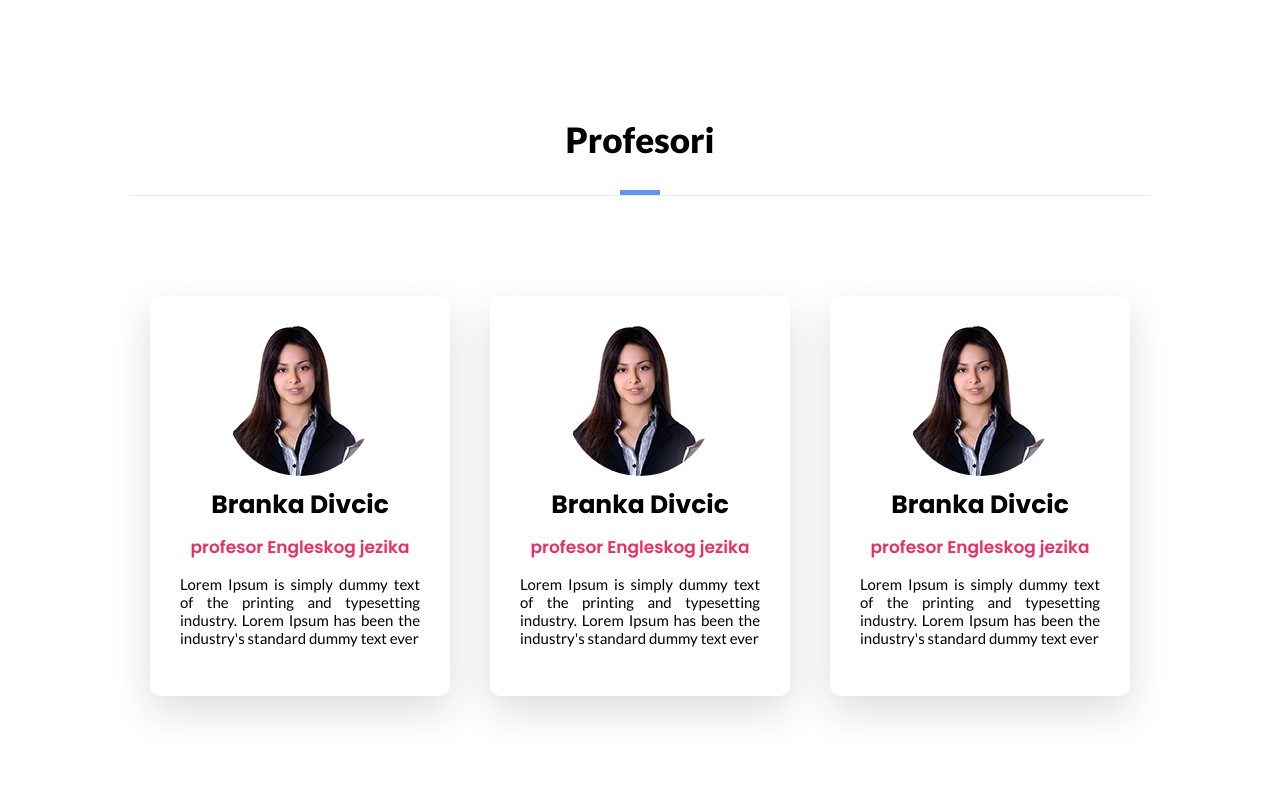
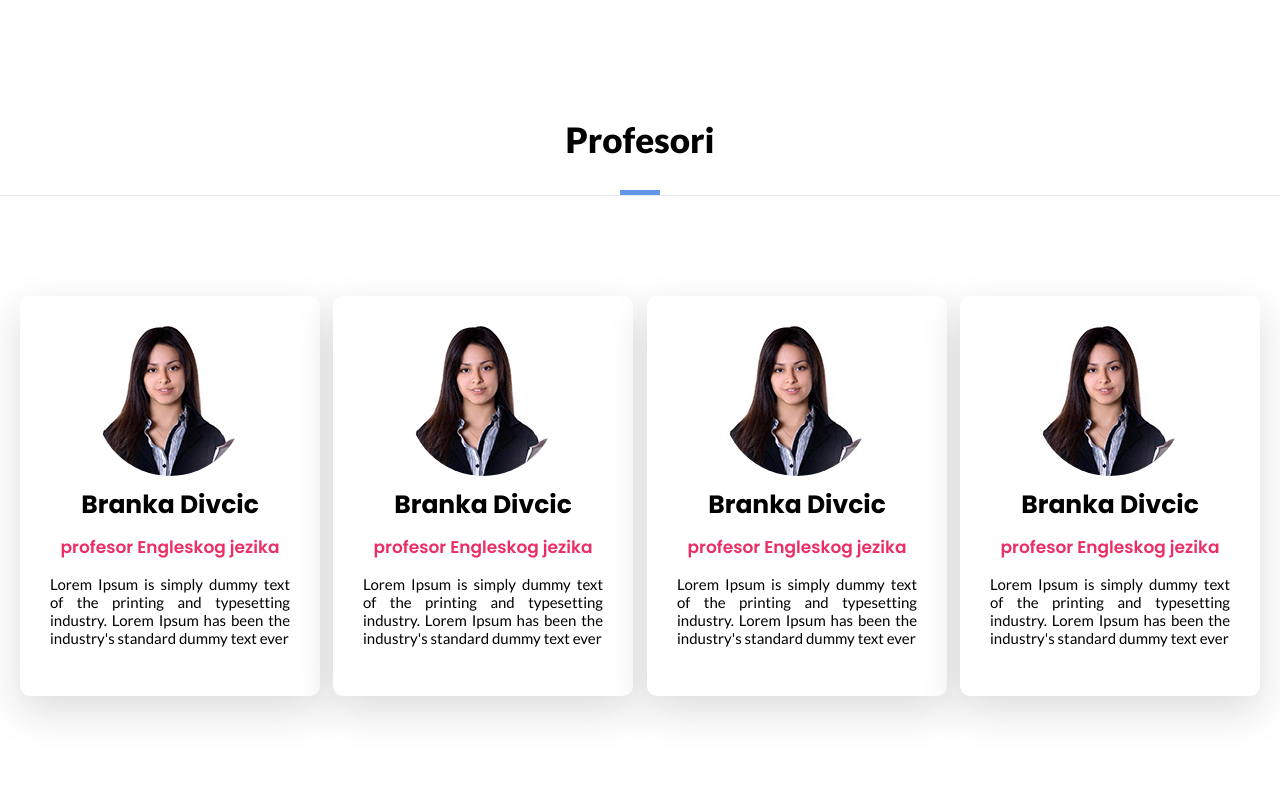
Before and after one commit to Dejan85/Pro-English, a React (Create React App) app in the folder client/: page / in a window 1280 px wide. Shown: the part 4850-5640 px from the top of the page. Built offline with nearby package versions, Linux system fonts and the light colour scheme; a web font is replaced by a local one.

Commit message:
adding one more teacher box

```diff
--- a/client/src/components/layout/home/HomeTeachers.js
+++ b/client/src/components/layout/home/HomeTeachers.js
@@ -17,6 +17,7 @@ const HomeTeacher = () => {
         <Card2 slika={slika} />
         <Card2 slika={slika} />
         <Card2 slika={slika} />
+        <Card2 slika={slika} />
       </div>
     </div>
   );
--- a/client/src/sass/components/layout/home/_homeTeachers.scss
+++ b/client/src/sass/components/layout/home/_homeTeachers.scss
@@ -1,5 +1,5 @@
 .homeTeachers {
-  max-width: 102rem;
+  max-width: 140rem;
   width: 100%;
   margin: 0 auto;
   display: flex;
```
